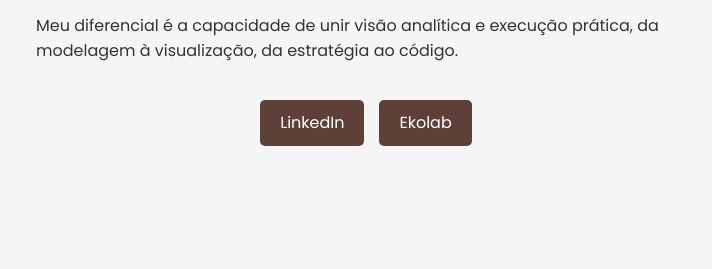
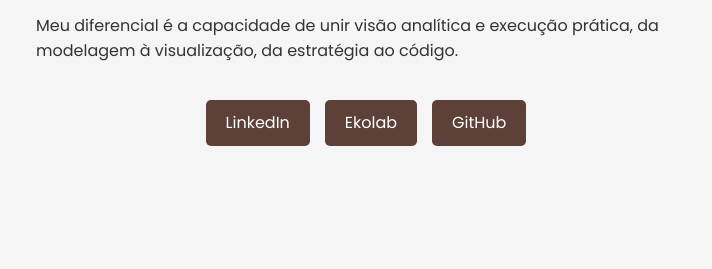
Before and after one commit to ThassiaLima/pessoal, a plain HTML site: page index.html in a window 1280 px wide. Shown: the part 399-668 px from the top of the page, 424-1136 px from the left. Drawn offline with Linux system fonts and the light colour scheme.

Commit message:
Adiciona botão GitHub

```diff
--- a/index.html
+++ b/index.html
@@ -33,6 +33,8 @@
                     <div class="social-links">
                         <a href="https://www.linkedin.com/in/thassia-lima/" target="_blank">LinkedIn</a>
                         <a href="https://thassialima.github.io/ekolab/" target="_blank">Ekolab</a>
+                        <a href="https://github.com/ThassiaLima" target="_blank">GitHub</a>
+
 
                     </div>
                 </div>
```
